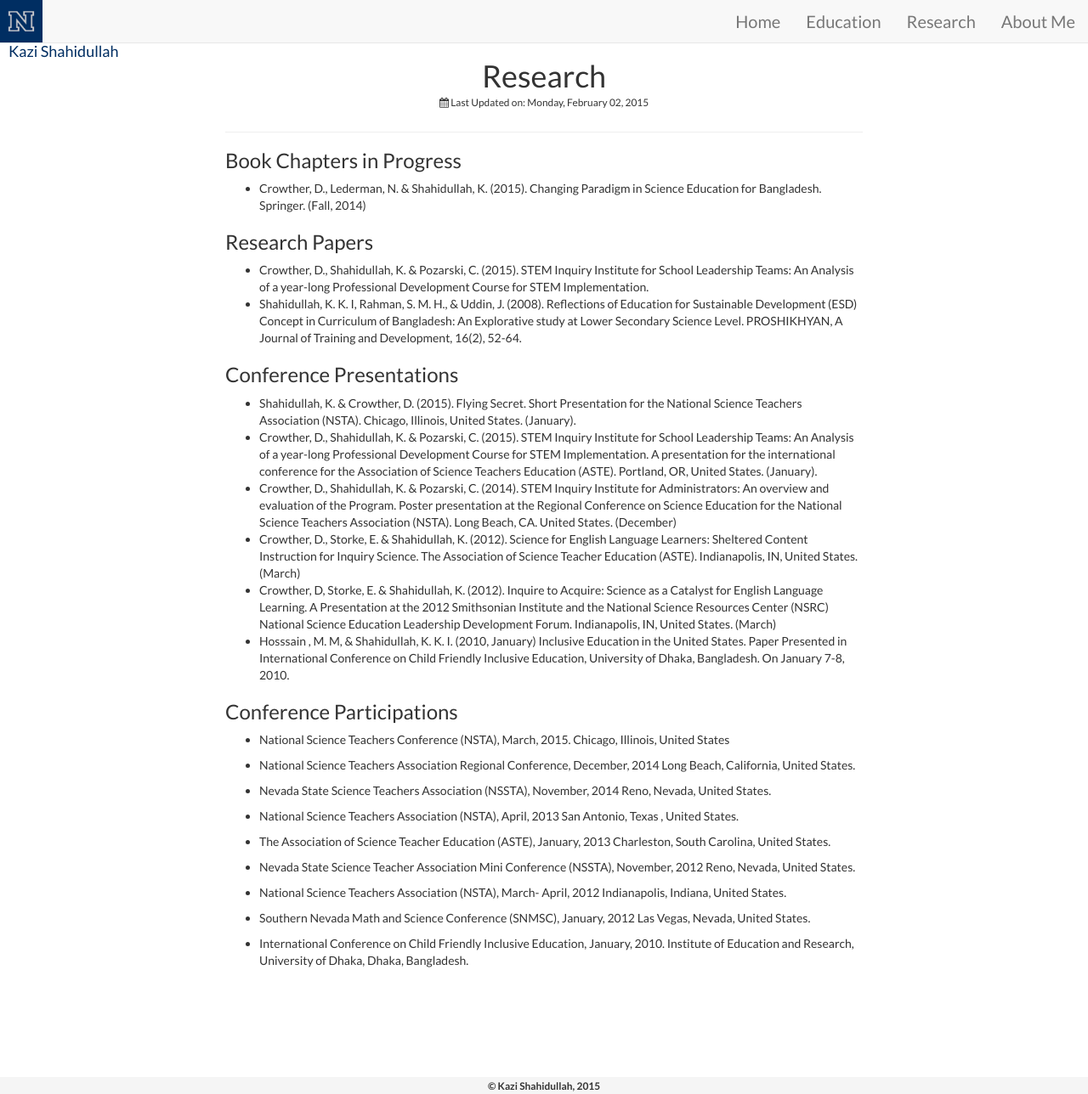
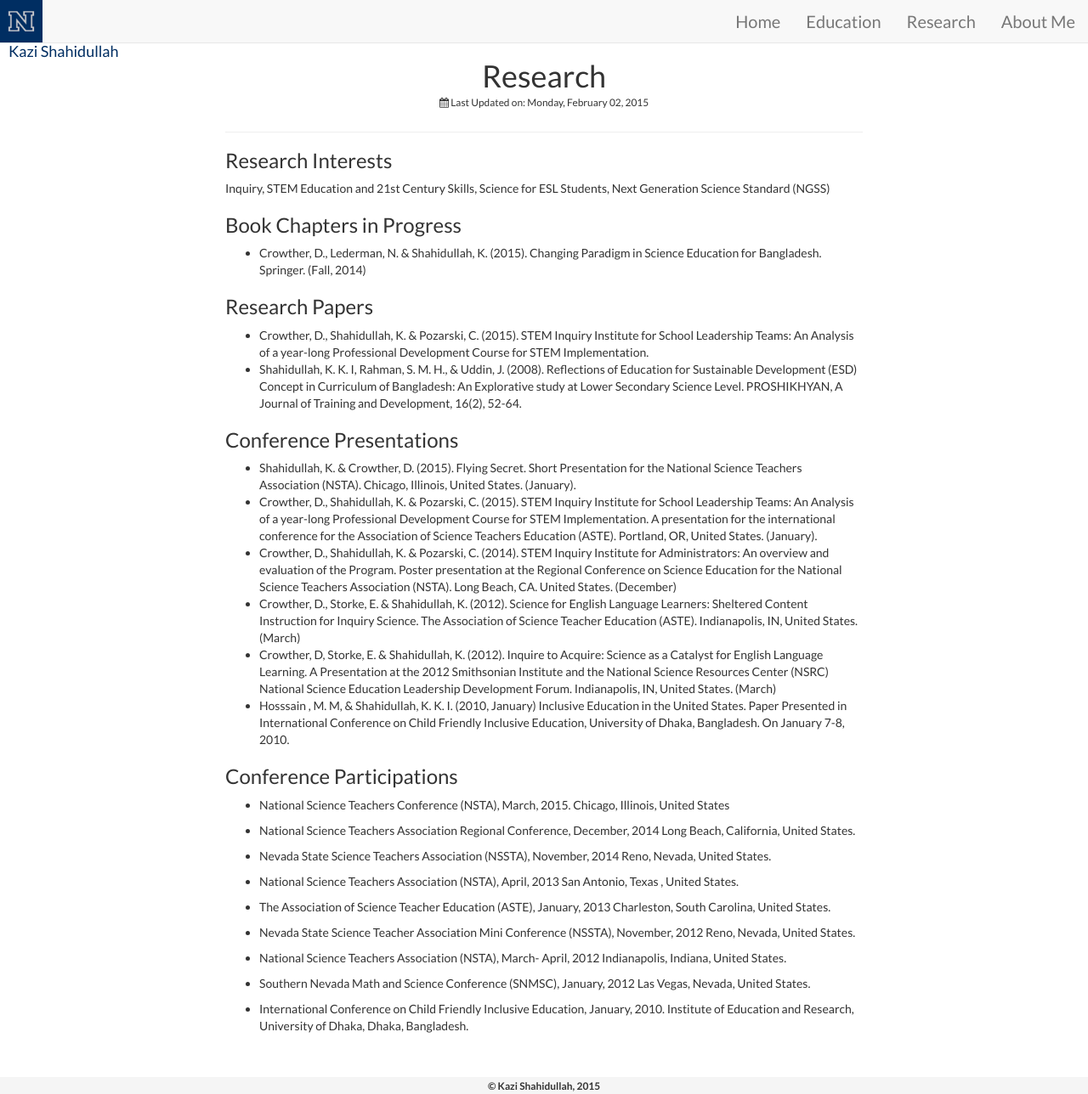
Before and after one commit to kazishahidullah/kazishahidullah.github.io, a Jekyll site: the page built from research/index.md, in a window 1280 px wide and 1288 px high. Shown: the whole window at 85% size. Built offline with Jekyll 4.4.1, drawn with Linux system fonts in a browser that asks for light colours; nearby versions of some CDN libraries.

Commit message:
Update index.md

```diff
--- a/research/index.md
+++ b/research/index.md
@@ -6,6 +6,8 @@ permalink: /research/
 date: 2015-02-02 13:11
 lastmodified: 2015-02-02 13:11
 ---
+### Research Interests
+Inquiry, STEM Education and 21st Century Skills, Science for ESL Students, Next Generation Science Standard (NGSS)
 
 ### Book Chapters in Progress
 * Crowther, D., Lederman, N. & Shahidullah, K. (2015). Changing Paradigm in Science Education for Bangladesh. Springer. (Fall, 2014)
```
